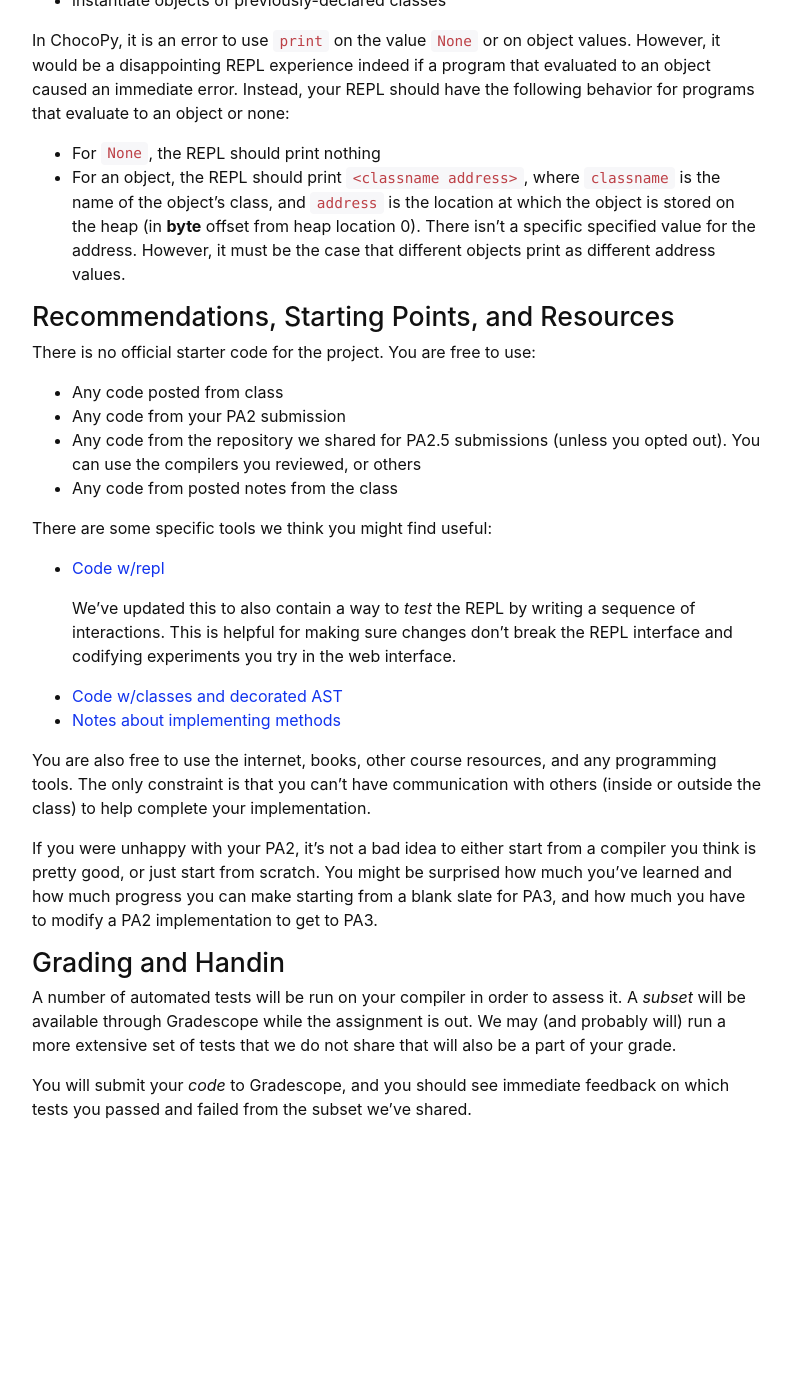
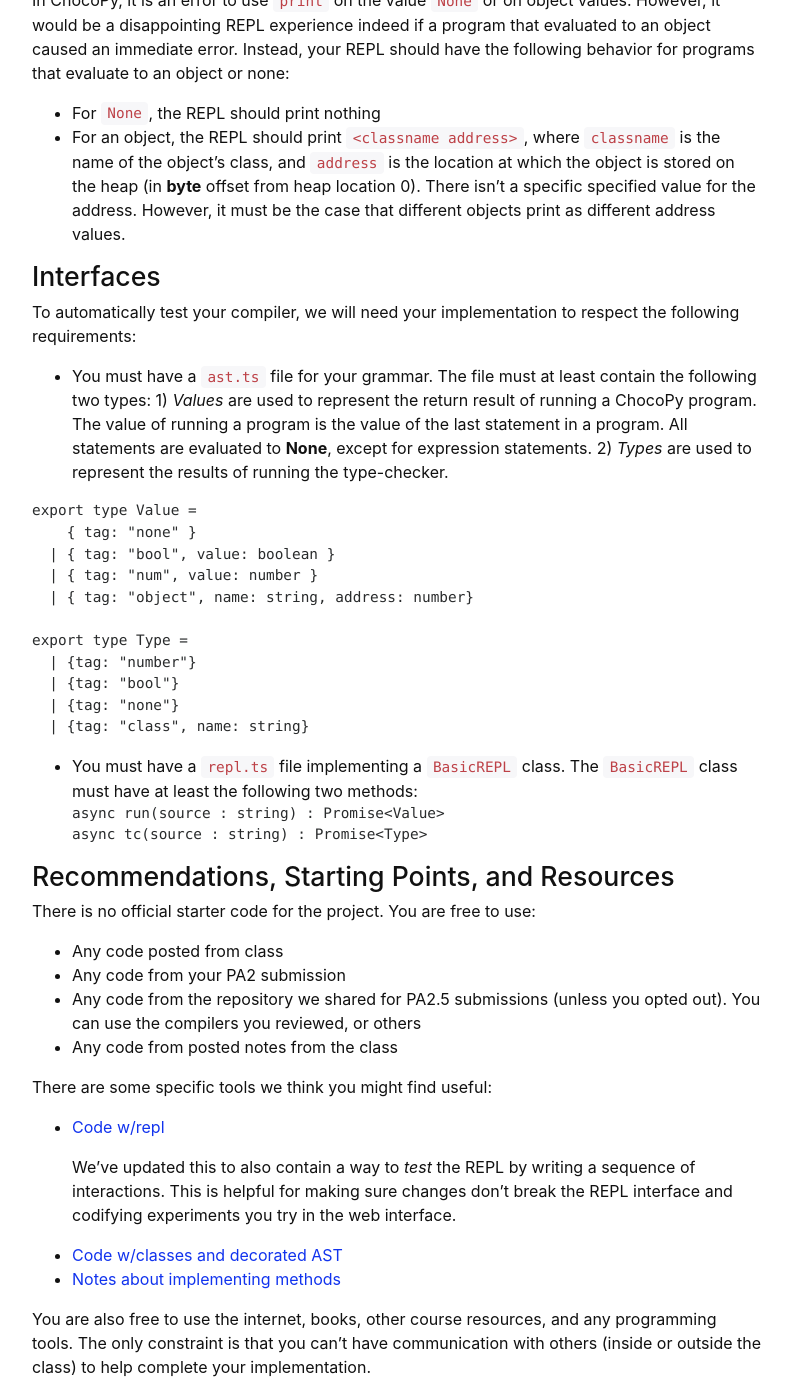
Before and after one commit to ucsd-cse231-w21/ucsd-cse231-w21.github.io, a Jekyll site: the page built from pa3/index.md, in a window 1280 px wide and 1400 px high, scrolled down 1997 px. Shown: the whole window, without its empty margins (243-1035 px from the left). Built offline with Jekyll 4.4.1, drawn with Linux system fonts in a browser that asks for light colours; nearby versions of some CDN libraries; before the commit the page ends 3134 px from its top, so only the background shows below that; some of the changed text lies outside the part shown.

Commit message:
pa3 writeup

````diff
--- a/pa3/index.md
+++ b/pa3/index.md
@@ -8,7 +8,7 @@ doodle: "/doodle.png"
 
 **Due Tuesday, February 16th, at 7pm** (About 1.5 weeks)
 
-**Draft, not official until this notice removed**
+<!-- **Draft, not official until this notice removed** -->
 
 In this PA, you will, _without help_, design and implement a compiler for
 classes in ChocoPy. You should treat this assignment as a take-home exam, and
@@ -28,7 +28,7 @@ class_def := class &lt;name>(object):
                   &lt;var_def | method_def><sup>+</sup>
 var_def := &lt;typed_var> = &lt;literal>
 typed_var := &lt;name> : &lt;type>
-method_def := def &lt;name>(self: &lt;type> [, &lt;typed_var>]<sup>*</sup>) [-> type]<sup>?</sup>: &lt;method_body>
+method_def := def &lt;name>(self: &lt;type> [, &lt;typed_var>]<sup>*</sup>) [-> &lt;type>]<sup>?</sup>: &lt;method_body>
 method_body := &lt;var_def><sup>*</sup> &lt;stmt><sup>+</sup>
 stmt := &lt;name> = &lt;expr>
       | &lt;expr>.&lt;name> = &lt;expr>
@@ -102,6 +102,38 @@ at which the object is stored on the heap (in **byte** offset from heap
 location 0). There isn't a specific specified value for the address. However,
 it must be the case that different objects print as different address values.
 
+## Interfaces
+
+To automatically test your compiler, we will need your implementation to respect
+the following requirements:
+
+- You must have a `ast.ts` file for your grammar. The file must at least
+contain the following two types: 1) _Values_ are used to represent the return
+result of running a ChocoPy program. The value of running a program is the value
+ of the last statement in a program. All statements are evaluated to **None**,
+ except for expression statements. 2) _Types_ are used to represent the
+ results of running the type-checker.
+
+```typescript
+export type Value =
+    { tag: "none" }
+  | { tag: "bool", value: boolean }
+  | { tag: "num", value: number }
+  | { tag: "object", name: string, address: number}
+
+export type Type =
+  | {tag: "number"}
+  | {tag: "bool"}
+  | {tag: "none"}
+  | {tag: "class", name: string}
+```
+- You must have a `repl.ts` file implementing a `BasicREPL` class. The `BasicREPL`
+class must have at least the following two methods:
+```typescript
+async run(source : string) : Promise<Value>
+async tc(source : string) : Promise<Type>
+```
+
 ## Recommendations, Starting Points, and Resources
 
 There is no official starter code for the project. You are free to use:
@@ -138,9 +170,9 @@ implementation to get to PA3.
 ## Grading and Handin
 
 A number of automated tests will be run on your compiler in order to assess
-it. A _subset_ will be available through Gradescope while the assignment is
+it. A _subset_ will be available through [Gradescope](https://www.gradescope.com/courses/222971/assignments/999592) while the assignment is
 out. We may (and probably will) run a more extensive set of tests that we do
 not share that will also be a part of your grade.
 
-You will submit your _code_ to Gradescope, and you should see immediate
+You will submit your _code_ to [Gradescope](https://www.gradescope.com/courses/222971/assignments/999592), and you should see immediate
 feedback on which tests you passed and failed from the subset we've shared.
````
